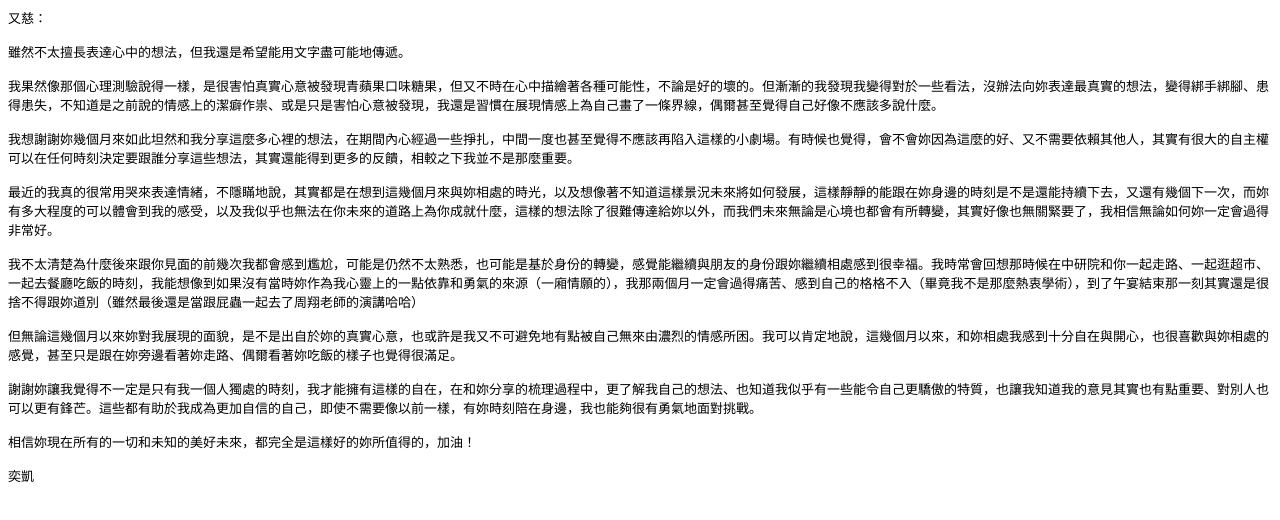
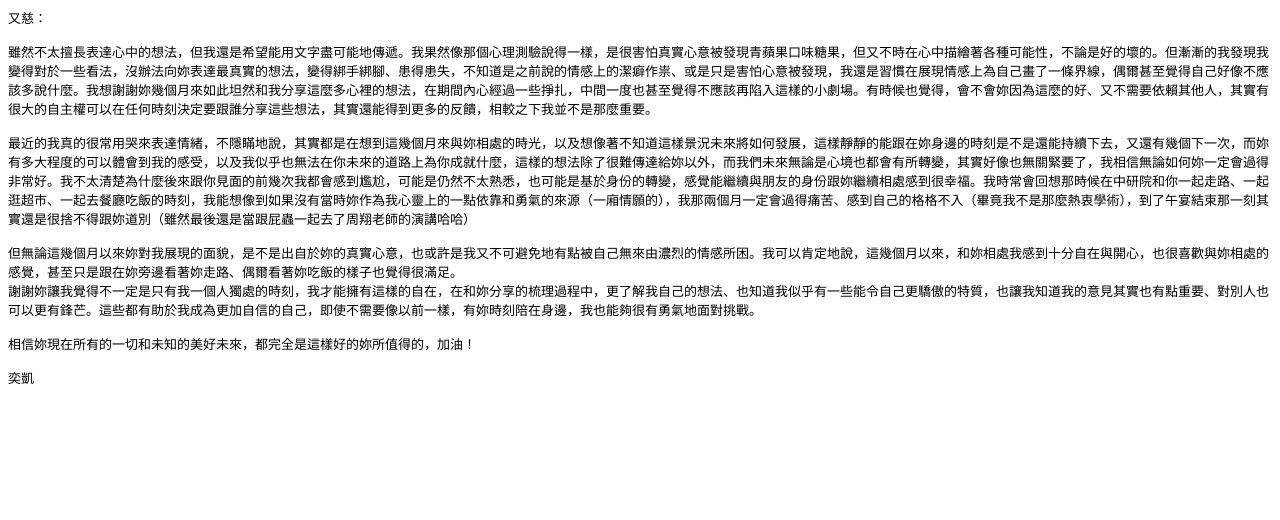
Before and after one commit to matkim1369/matkim1369.github.io, a plain HTML site: page index.html in a window 1280 px wide. Drawn offline with Linux system fonts and the light colour scheme.

Commit message:
Add files via upload

```diff
--- a/index.html
+++ b/index.html
@@ -14,18 +14,11 @@
 <body>
 <p class="p1">又慈：</p>
 <p class="p2"><br></p>
-<p class="p1">雖然不太擅長表達心中的想法，但我還是希望能用文字盡可能地傳遞。</p>
+<p class="p1">雖然不太擅長表達心中的想法，但我還是希望能用文字盡可能地傳遞。我果然像那個心理測驗說得一樣，是很害怕真實心意被發現青蘋果口味糖果，但又不時在心中描繪著各種可能性，不論是好的壞的。但漸漸的我發現我變得對於一些看法，沒辦法向妳表達最真實的想法，變得綁手綁腳、患得患失，不知道是之前說的情感上的潔癖作祟、或是只是害怕心意被發現，我還是習慣在展現情感上為自己畫了一條界線，偶爾甚至覺得自己好像不應該多說什麼。我想謝謝妳幾個月來如此坦然和我分享這麼多心裡的想法，在期間內心經過一些掙扎，中間一度也甚至覺得不應該再陷入這樣的小劇場。有時候也覺得，會不會妳因為這麼的好、又不需要依賴其他人，其實有很大的自主權可以在任何時刻決定要跟誰分享這些想法，其實還能得到更多的反饋，相較之下我並不是那麼重要。</p>
 <p class="p2"><br></p>
-<p class="p1">我果然像那個心理測驗說得一樣，是很害怕真實心意被發現青蘋果口味糖果，但又不時在心中描繪著各種可能性，不論是好的壞的。但漸漸的我發現我變得對於一些看法，沒辦法向妳表達最真實的想法，變得綁手綁腳、患得患失，不知道是之前說的情感上的潔癖作祟、或是只是害怕心意被發現，我還是習慣在展現情感上為自己畫了一條界線，偶爾甚至覺得自己好像不應該多說什麼。</p>
-<p class="p2"><br></p>
-<p class="p1">我想謝謝妳幾個月來如此坦然和我分享這麼多心裡的想法，在期間內心經過一些掙扎，中間一度也甚至覺得不應該再陷入這樣的小劇場。有時候也覺得，會不會妳因為這麼的好、又不需要依賴其他人，其實有很大的自主權可以在任何時刻決定要跟誰分享這些想法，其實還能得到更多的反饋，相較之下我並不是那麼重要。</p>
-<p class="p2"><br></p>
-<p class="p1">最近的我真的很常用哭來表達情緒，不隱瞞地說，其實都是在想到這幾個月來與妳相處的時光，以及想像著不知道這樣景況未來將如何發展，這樣靜靜的能跟在妳身邊的時刻是不是還能持續下去，又還有幾個下一次，而妳有多大程度的可以體會到我的感受，以及我似乎也無法在你未來的道路上為你成就什麼，這樣的想法除了很難傳達給妳以外，而我們未來無論是心境也都會有所轉變，其實好像也無關緊要了，我相信無論如何妳一定會過得非常好。</p>
-<p class="p2"><br></p>
-<p class="p1">我不太清楚為什麼後來跟你見面的前幾次我都會感到尷尬，可能是仍然不太熟悉，也可能是基於身份的轉變，感覺能繼續與朋友的身份跟妳繼續相處感到很幸福。我時常會回想那時候在中研院和你一起走路、一起逛超市、一起去餐廳吃飯的時刻，我能想像到如果沒有當時妳作為我心靈上的一點依靠和勇氣的來源（一廂情願的），我那兩個月一定會過得痛苦、感到自己的格格不入（畢竟我不是那麼熱衷學術），到了午宴結束那一刻其實還是很捨不得跟妳道別（雖然最後還是當跟屁蟲一起去了周翔老師的演講哈哈）</p>
+<p class="p1">最近的我真的很常用哭來表達情緒，不隱瞞地說，其實都是在想到這幾個月來與妳相處的時光，以及想像著不知道這樣景況未來將如何發展，這樣靜靜的能跟在妳身邊的時刻是不是還能持續下去，又還有幾個下一次，而妳有多大程度的可以體會到我的感受，以及我似乎也無法在你未來的道路上為你成就什麼，這樣的想法除了很難傳達給妳以外，而我們未來無論是心境也都會有所轉變，其實好像也無關緊要了，我相信無論如何妳一定會過得非常好。我不太清楚為什麼後來跟你見面的前幾次我都會感到尷尬，可能是仍然不太熟悉，也可能是基於身份的轉變，感覺能繼續與朋友的身份跟妳繼續相處感到很幸福。我時常會回想那時候在中研院和你一起走路、一起逛超市、一起去餐廳吃飯的時刻，我能想像到如果沒有當時妳作為我心靈上的一點依靠和勇氣的來源（一廂情願的），我那兩個月一定會過得痛苦、感到自己的格格不入（畢竟我不是那麼熱衷學術），到了午宴結束那一刻其實還是很捨不得跟妳道別（雖然最後還是當跟屁蟲一起去了周翔老師的演講哈哈）</p>
 <p class="p2"><br></p>
 <p class="p1">但無論這幾個月以來妳對我展現的面貌，是不是出自於妳的真實心意，也或許是我又不可避免地有點被自己無來由濃烈的情感所困。我可以肯定地說，這幾個月以來，和妳相處我感到十分自在與開心，也很喜歡與妳相處的感覺，甚至只是跟在妳旁邊看著妳走路、偶爾看著妳吃飯的樣子也覺得很滿足。</p>
-<p class="p2"><br></p>
 <p class="p1">謝謝妳讓我覺得不一定是只有我一個人獨處的時刻，我才能擁有這樣的自在，在和妳分享的梳理過程中，更了解我自己的想法、也知道我似乎有一些能令自己更驕傲的特質，也讓我知道我的意見其實也有點重要、對別人也可以更有鋒芒。這些都有助於我成為更加自信的自己，即使不需要像以前一樣，有妳時刻陪在身邊，我也能夠很有勇氣地面對挑戰。</p>
 <p class="p2"><br></p>
 <p class="p1">相信妳現在所有的一切和未知的美好未來，都完全是這樣好的妳所值得的，加油！</p>
```
